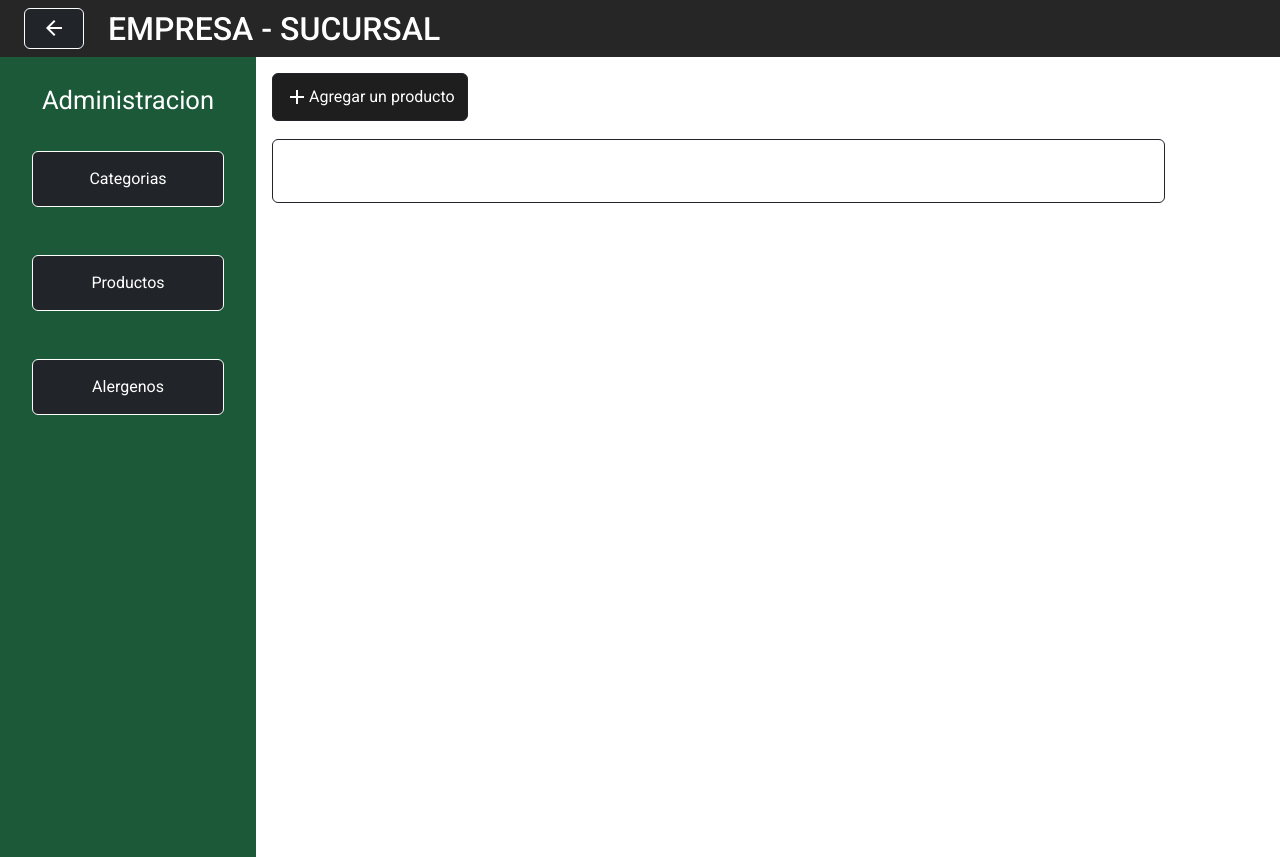
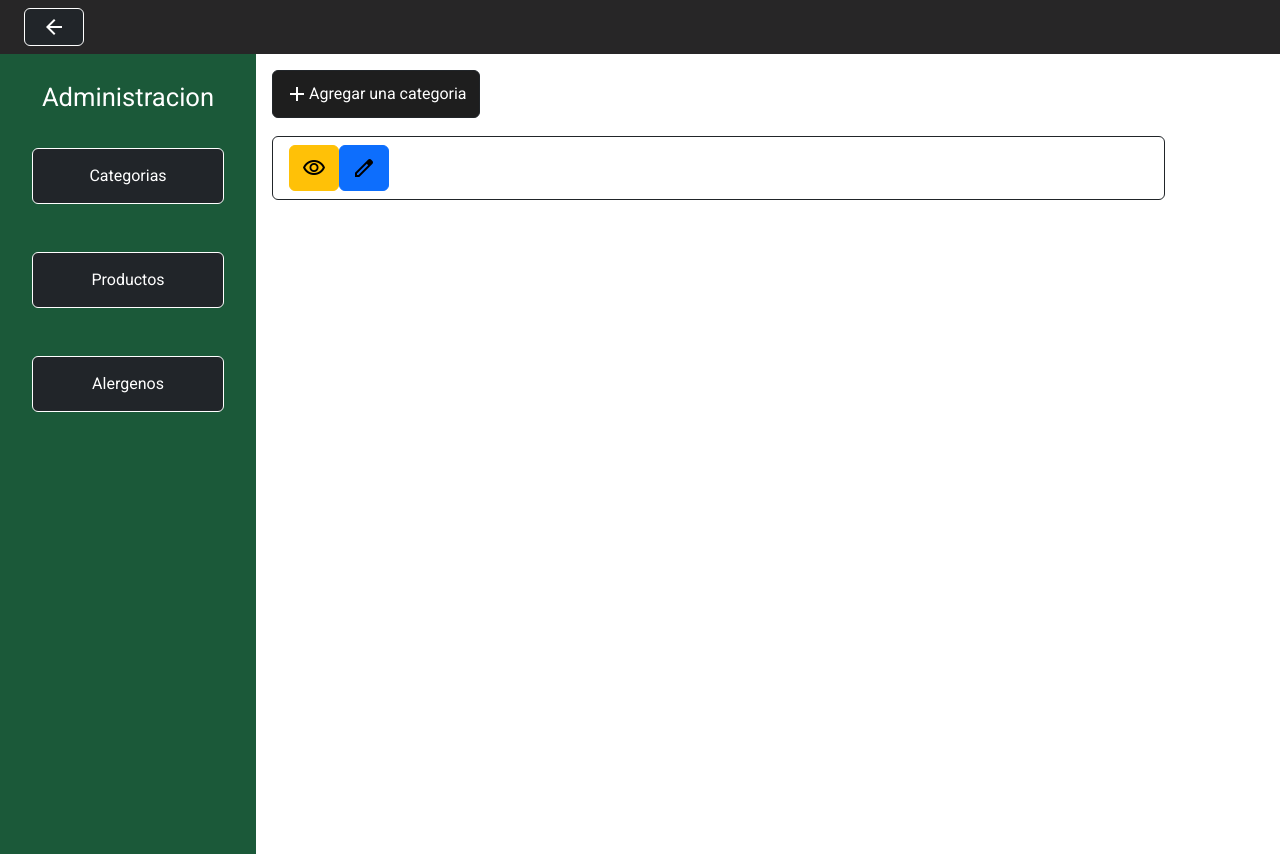
Before and after one commit to JoacoParellada/FinalProject, a React (Vite) app: page /sucursal in a window 1280 px wide. Both pictures are taken after a click on the button "Categorias". Built offline with nearby package versions, Linux system fonts and the light colour scheme.

Commit message:
Sucursal vinculada

```diff
--- a/src/components/screen/CategoriasSucursal/CategoriaSucursal.module.css
+++ b/src/components/screen/CategoriasSucursal/CategoriaSucursal.module.css
@@ -13,4 +13,5 @@
 .categoriaElement{
     height: 8vh;
     border: 1px solid;
+    display: flex;
 }
--- a/src/components/screen/CategoriasSucursal/CategoriasSucursal.tsx
+++ b/src/components/screen/CategoriasSucursal/CategoriasSucursal.tsx
@@ -24,12 +24,37 @@ export const CategoriasSucursal: FC<TablaCategoriasProps> = () => {
                     }}
                 >
                     <span className="material-symbols-outlined">add</span>
-                    Agregar un producto
+                    Agregar una categoria
             </Button>
         </div>
         <div>
             <ListGroup>
-                <ListGroup.Item className={styles.categoriaElement}></ListGroup.Item>
+                <ListGroup.Item
+                className={styles.categoriaElement}
+                >
+                    <Button
+                        className="d-flex align-items-center"
+                        variant="warning"
+                        >
+                        <span
+                        className="material-symbols-outlined"
+                        style={{ color: "black" }}
+                        >
+                        visibility
+                        </span>
+                    </Button>
+                    <Button
+                        className="d-flex align-items-center"
+                        variant="primary"
+                    >
+                        <span
+                        className="material-symbols-outlined"
+                        style={{ color: "black" }}
+                        >
+                        edit
+                        </span>
+                    </Button>
+                </ListGroup.Item>
             </ListGroup>
         </div>
     </div>
--- a/src/components/screen/Home/Home.tsx
+++ b/src/components/screen/Home/Home.tsx
@@ -149,7 +149,7 @@ export const Home = () => {
         show={showModalSucursal}
         handleClose={handleCloseSucursal}
         onSave={handleSaveSucursal}
-        idEmpresa={selectedEmpresa?.id || 0} // Pasa el id de la empresa al modal
+        idEmpresa={selectedEmpresa?.id || 0}
       />
       {selectedSucursal && (
         <ModalVerSucursal
--- a/src/components/screen/Sucursal/Sucursal.tsx
+++ b/src/components/screen/Sucursal/Sucursal.tsx
@@ -1,17 +1,13 @@
 import { Button } from "react-bootstrap"
 import styles from "./Sucursal.module.css"
-import { FC, useState } from "react";
+import { useState } from "react";
 import { AlergenosSucursal } from "../AlergenosSucursal/AlergenosSucursal";
 import { ProductosSucursal } from "../ProductosSucursal/ProductosSucursal";
 import { useNavigate } from "react-router-dom";
 import { CategoriasSucursal } from "../CategoriasSucursal/CategoriasSucursal";
-import { IEmpresa } from "../../../types/dtos/empresa/IEmpresa";
-import { ISucursal } from "../../../types/dtos/sucursal/ISucursal";
+import { useSelector } from "react-redux";
+import { RootState } from "../../../redux/store/store";
 
-interface SucursalProps{
-    empresa : IEmpresa
-    sucursal : ISucursal
-}
 
 export const Sucursal = () => {
 
@@ -19,6 +15,7 @@ export const Sucursal = () => {
     const [showProductos, setShowProductos] = useState(false)
     const [showCategorias, setShowCategorias] = useState(false)
     const navigate = useNavigate()
+    const sucursalActivo = useSelector((state: RootState) => state.sucursal.sucursalActivo);
 
     const handleShowProductos = () => {
         setShowAlergenos(false)
@@ -59,7 +56,7 @@ export const Sucursal = () => {
                         arrow_back
                     </span>
                 </Button>
-                <h2 style={{paddingTop:"1.3vh"}}>EMPRESA - SUCURSAL</h2>
+                <h2 style={{paddingTop:"1.3vh"}}>{sucursalActivo?.nombre}</h2>
             </div>
             <div className={styles.container}>
                 <div className={styles.navSucursal}>
--- a/src/components/ui/CardEmpresa/CardEmpresa.tsx
+++ b/src/components/ui/CardEmpresa/CardEmpresa.tsx
@@ -45,7 +45,7 @@ export const CardEmpresa: FC<CardEmpresaProps> = ({ empresa, onSelect }) => {
               setShowModal(true);
             }}
             variant="warning"
-          >
+            >
             <span
               className="material-symbols-outlined"
               style={{ color: "black" }}
--- a/src/components/ui/CardSucursal/CardSucursal.tsx
+++ b/src/components/ui/CardSucursal/CardSucursal.tsx
@@ -4,20 +4,27 @@ import { Card, Button } from "react-bootstrap";
 import { ISucursal } from "../../../types/dtos/sucursal/ISucursal";
 import styles from "./CardSucursal.module.css";
 import { useNavigate } from "react-router-dom";
+import { useDispatch } from "react-redux";
+import { setSucursalActivo } from "../../../redux/slices/SucursalReducer";
 
 interface CardSucursalProps {
   sucursal: ISucursal;
   onSelect?: () => void;
 }
 
+
+
 export const CardSucursal: React.FC<CardSucursalProps> = ({
   sucursal,
   onSelect,
 }) => {
 
+
   const navigate = useNavigate();
+  const dispatch = useDispatch()
 
   const handleClick = () => {
+    dispatch(setSucursalActivo({sucursalActivo: sucursal}))
     navigate('/sucursal');
   };
 
```
